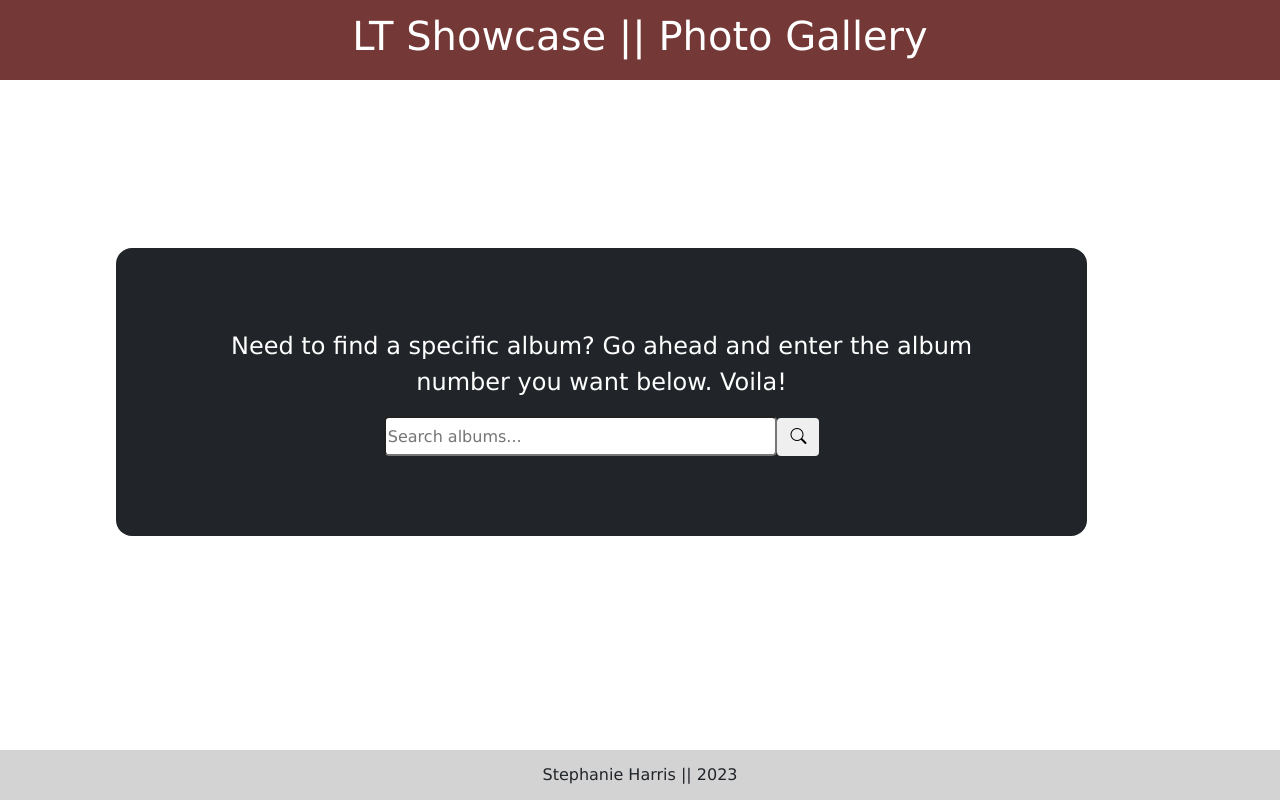
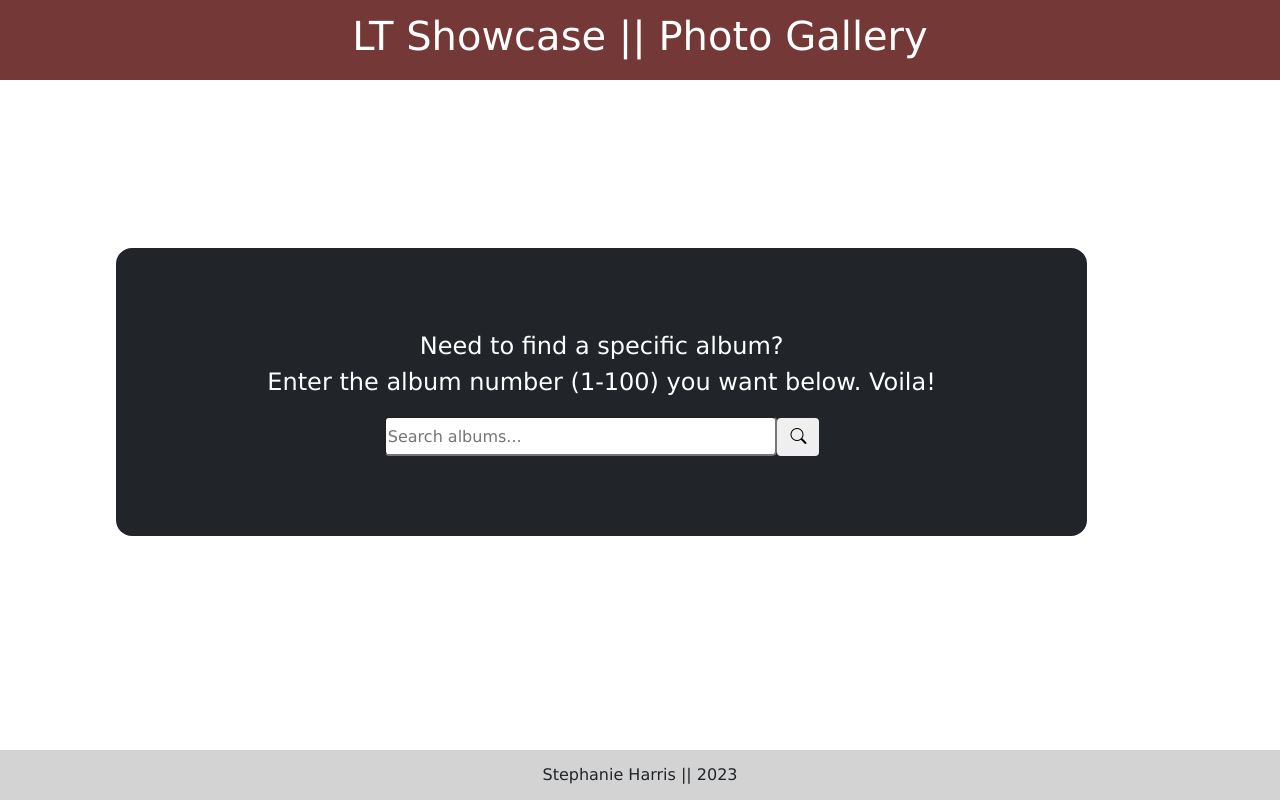
Before and after one commit to HarrisSte/LT-Showcase, a React (Vite) app: page / in a window 1280 px wide. Built offline with nearby package versions, Linux system fonts and the light colour scheme.

Commit message:
chore: reworded landing page text

```diff
--- a/src/components/Landing/Landing.jsx
+++ b/src/components/Landing/Landing.jsx
@@ -32,7 +32,7 @@ const Search = () => {
     <div className='search'>
       <Row className='search-container'>
         <div>
-          <p>Need to find a specific album? Go ahead and enter the album number you want below. Voila!</p>
+          <p>Need to find a specific album? <br></br>Enter the album number (1-100) you want below. Voila!</p>
         </div>
         <Col>
           <form onSubmit={onSubmit}>
```
